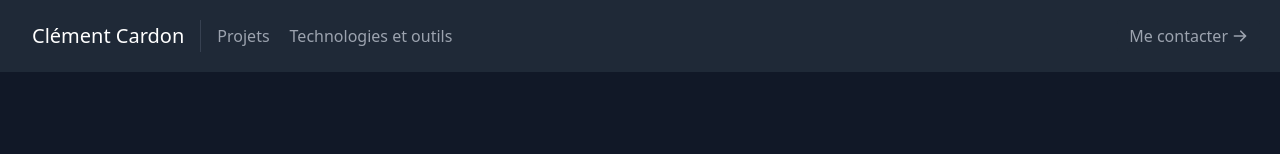
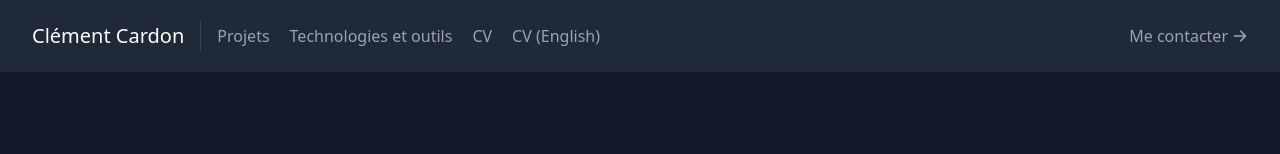
Before and after one commit to CardonClement/portfolio, a React (Create React App) app: page / in a window 1280 px wide. Shown: the top 154 px of the page. Built offline with nearby package versions, Linux system fonts and the light colour scheme.

Commit message:
version 1.0.3

```diff
--- a/src/components/Navbar.js
+++ b/src/components/Navbar.js
@@ -17,6 +17,12 @@ export default function Navbar() {
           <a href="#TechnologiesEtOutils" className="mr-5 hover:text-white">
             Technologies et outils
           </a>
+          <a href="./ALT_BUT2_Cardon_Clement.pdf" target="_blank" className="mr-5 hover:text-white">
+          CV
+          </a>
+          <a href="./CV_CARDON_Clement_Developer_ENGLISH.pdf" target="_blank" className="mr-5 hover:text-white">
+          CV (English)
+          </a>
         </nav>
         <a
           href="#contact"
```
Also changed, not shown: 2 other files (tests, documents, lock files or other folders).
